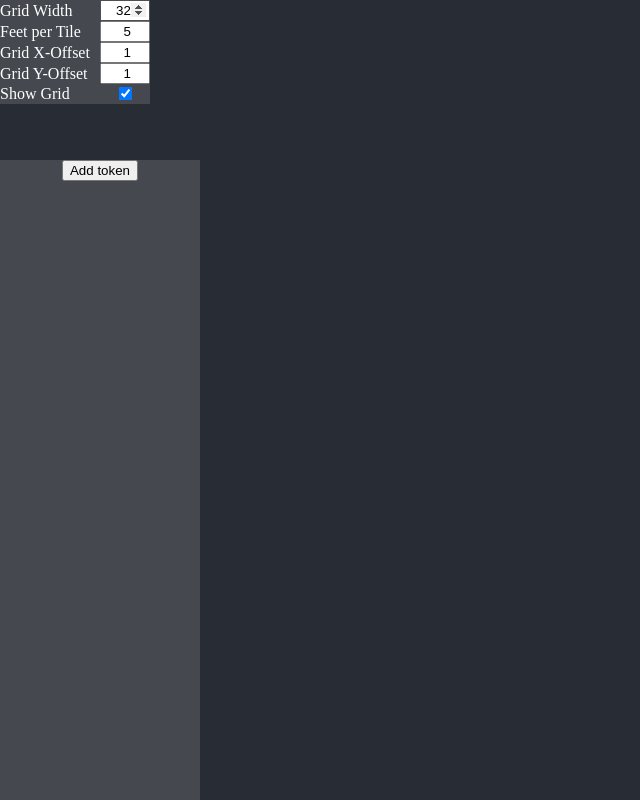
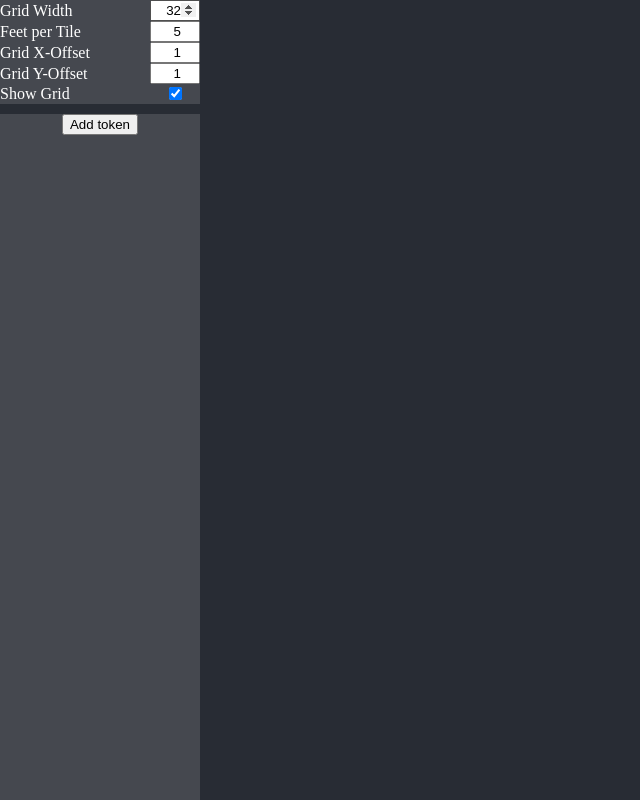
Before and after one commit to wilsonjackson/battlemap, a React (Create React App) app: page / in a window 1280 px wide. Shown: the whole page, without its empty margins (0-640 px from the left). Built offline with nearby package versions, Linux system fonts and the light colour scheme.

Commit message:
do some ui formatting

```diff
--- a/src/App.css
+++ b/src/App.css
@@ -27,6 +27,30 @@ img {
   font-family: cursive;
 }
 
+.left-panel,
+.right-panel {
+  position: absolute;
+  top: 0;
+  bottom: 0;
+  width: 200px;
+  display: flex;
+  flex-direction: column;
+  align-items: stretch;
+}
+
+.left-panel {
+  left: 0;
+}
+
+.right-panel {
+  right: 0;
+}
+
+.left-panel > *,
+.right-panel > * {
+  flex-grow: 1;
+}
+
 .form > label {
   width: 100%;
   display: flex;
--- a/src/App.js
+++ b/src/App.js
@@ -23,11 +23,17 @@ export default function App() {
       <BattleContext.Provider value={battle}>
         <TokenContext.Provider value={{token, setToken}}>
           <DndProvider backend={HTML5Backend}>
-            <Grid grid={grid}/>
-            <Map update={grid.update} onSelect={load}/>
-            <GridController grid={grid} update={grid.update}/>
-            <TokenPalette/>
-            <TokenInfo/>
+            <div className="left-panel">
+              <GridController grid={grid} update={grid.update}/>
+              <TokenPalette/>
+            </div>
+            {/*<div className="center-panel">*/}
+              <Grid grid={grid}/>
+              <Map update={grid.update} onSelect={load}/>
+            {/*</div>*/}
+            <div className="right-panel">
+              <TokenInfo/>
+            </div>
           </DndProvider>
         </TokenContext.Provider>
       </BattleContext.Provider>
--- a/src/components/GridController.css
+++ b/src/components/GridController.css
@@ -1,7 +1,6 @@
 .grid-controller {
-    position: absolute;
-    left: 0;
-    top: 0;
+    flex-grow: 0;
+    margin-bottom: 10px;
     background-color: #fff2;
     font-size: 16px;
     text-align: left;
--- a/src/components/ProtoToken.css
+++ b/src/components/ProtoToken.css
@@ -1,3 +1,4 @@
 .proto-token {
     transform: translate(0, 0);
+    margin: 5px;
 }
--- a/src/components/TokenInfo.css
+++ b/src/components/TokenInfo.css
@@ -1,9 +1,6 @@
 .token-info {
-    position: absolute;
-    right: 0;
-    top: 0;
-    height: 50%;
-    width: 200px;
+    flex-grow: 0;
+    margin-bottom: 10px;
     background-color: #fff2;
     padding: 0 5px;
 }
--- a/src/components/TokenPalette.css
+++ b/src/components/TokenPalette.css
@@ -1,9 +1,4 @@
 .token-palette {
-    position: absolute;
-    left: 0;
-    bottom: 0;
-    width: 200px;
-    height: 80%;
     background-color: #fff2;
 }
 
@@ -15,3 +10,10 @@
     height: 200px;
     background-color: #fff3;
 }
+
+.token-palette > .token-list {
+    display: flex;
+    flex-wrap: wrap;
+    justify-content: space-evenly;
+    margin: 5px 0;
+}
```
